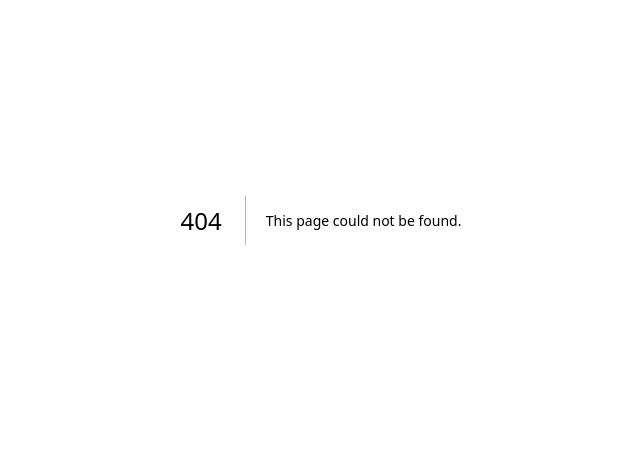
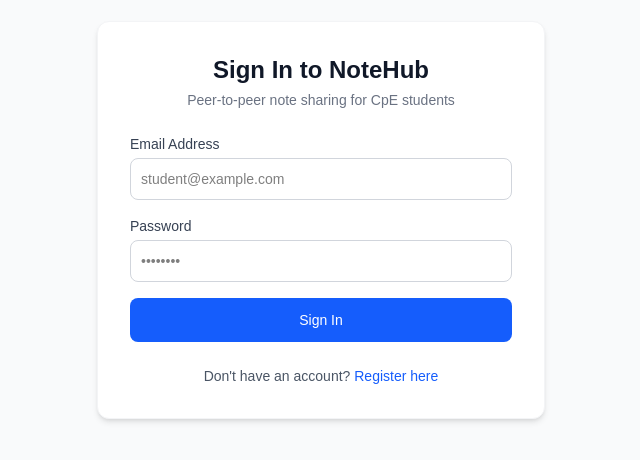
Before and after one commit to Dherick123-hub/notehub, a Next.js app: page /login in a window 1280 px wide. Before the commit this address had no page. Shown: the part 180-640 px from the top of the page, without its empty margins (319-959 px from the left). Built offline with nearby package versions, Linux system fonts and the light colour scheme; no server answers.

Commit message:
Add login page with status and role check

```diff
--- /dev/null
+++ b/app/login/page.tsx
@@ -0,0 +1,121 @@
+'use client'
+
+import { useState } from 'react'
+import { supabase } from '@/lib/supabaseClient'
+import { useRouter } from 'next/navigation'
+import Link from 'next/link'
+
+export default function LoginPage() {
+  const router = useRouter()
+  const [email, setEmail] = useState('')
+  const [password, setPassword] = useState('')
+  const [errorMsg, setErrorMsg] = useState('')
+  const [loading, setLoading] = useState(false)
+
+  const handleLogin = async (e: React.FormEvent) => {
+    e.preventDefault()
+    setErrorMsg('')
+    setLoading(true)
+
+    try {
+      // 1. Authenticate with Supabase Auth
+      const { data: authData, error: authError } = await supabase.auth.signInWithPassword({
+        email,
+        password,
+      })
+
+      if (authError) throw authError
+
+      // 2. Fetch profile status
+      const { data: profile, error: profileError } = await supabase
+        .from('profiles')
+        .select('status, role')
+        .eq('id', authData.user.id)
+        .single()
+
+      if (profileError) throw profileError
+
+      // 3. Check account approval status
+      if (profile.status === 'pending') {
+        await supabase.auth.signOut()
+        setErrorMsg('Your account is still pending admin approval. Please check back later.')
+        return
+      }
+
+      if (profile.status === 'rejected' || profile.status === 'suspended') {
+        await supabase.auth.signOut()
+        setErrorMsg(`Your account has been ${profile.status}. Please contact an admin.`)
+        return
+      }
+
+      // Redirect based on role
+      if (profile.role === 'admin') {
+        router.push('/admin')
+      } else {
+        router.push('/')
+      }
+    } catch (err: any) {
+      setErrorMsg(err.message || 'Invalid login credentials.')
+    } finally {
+      setLoading(false)
+    }
+  }
+
+  return (
+    <div className="min-h-screen flex items-center justify-center bg-gray-50 p-6">
+      <div className="max-w-md w-full bg-white rounded-xl shadow-md p-8 border border-gray-100">
+        <h2 className="text-2xl font-bold text-gray-900 text-center">Sign In to NoteHub</h2>
+        <p className="text-sm text-gray-500 text-center mt-1">
+          Peer-to-peer note sharing for CpE students
+        </p>
+
+        {errorMsg && (
+          <div className="mt-4 p-3 bg-red-50 text-red-700 text-sm rounded-lg border border-red-200">
+            {errorMsg}
+          </div>
+        )}
+
+        <form onSubmit={handleLogin} className="mt-6 space-y-4">
+          <div>
+            <label className="block text-sm font-medium text-gray-700">Email Address</label>
+            <input
+              type="email"
+              required
+              placeholder="student@example.com"
+              value={email}
+              onChange={(e) => setEmail(e.target.value)}
+              className="mt-1 w-full p-2.5 border border-gray-300 rounded-lg text-sm focus:ring-blue-500 focus:border-blue-500 text-black"
+            />
+          </div>
+
+          <div>
+            <label className="block text-sm font-medium text-gray-700">Password</label>
+            <input
+              type="password"
+              required
+              placeholder="••••••••"
+              value={password}
+              onChange={(e) => setPassword(e.target.value)}
+              className="mt-1 w-full p-2.5 border border-gray-300 rounded-lg text-sm focus:ring-blue-500 focus:border-blue-500 text-black"
+            />
+          </div>
+
+          <button
+            type="submit"
+            disabled={loading}
+            className="w-full py-3 px-4 bg-blue-600 hover:bg-blue-700 text-white font-medium rounded-lg text-sm transition duration-200 disabled:opacity-50"
+          >
+            {loading ? 'Signing in...' : 'Sign In'}
+          </button>
+        </form>
+
+        <p className="text-center text-sm text-gray-600 mt-6">
+          Don't have an account?{' '}
+          <Link href="/register" className="text-blue-600 hover:underline font-medium">
+            Register here
+          </Link>
+        </p>
+      </div>
+    </div>
+  )
+}
```
